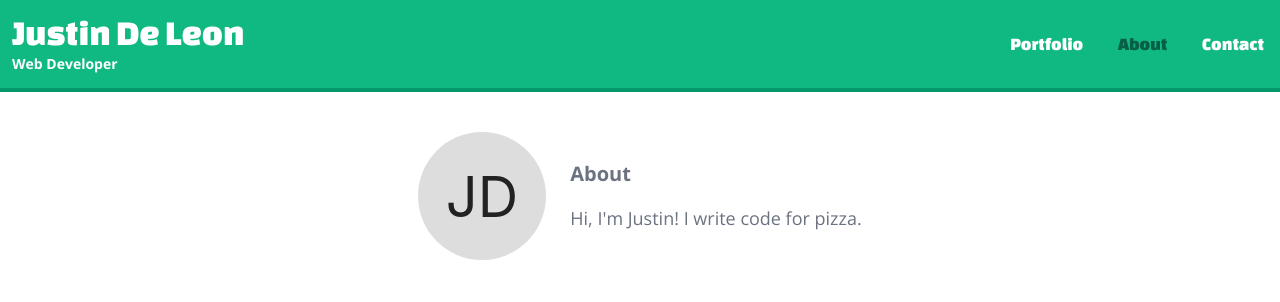
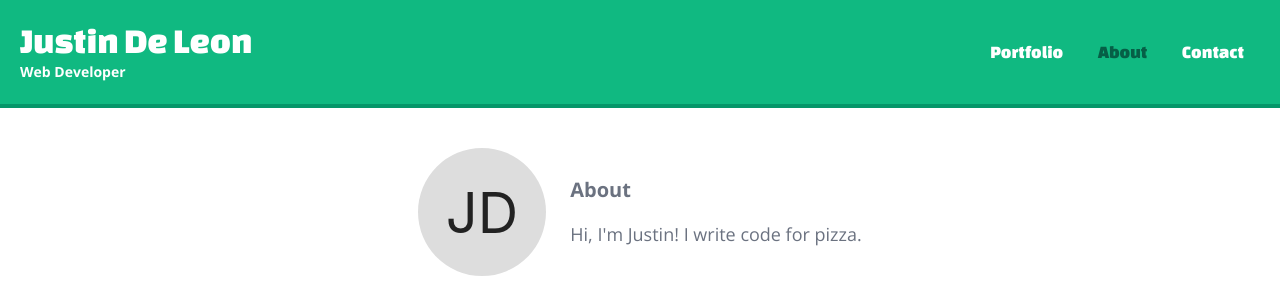
Before and after one commit to jusdeleon/portfolio-tailwind, a plain HTML site: page about.html in a window 1280 px wide. Shown: the top 302 px of the page. Drawn offline with nearby package versions, Linux system fonts and the light colour scheme.

Commit message:
Fix header

```diff
--- a/about.html
+++ b/about.html
@@ -16,8 +16,8 @@
 <body>
     <div class="bg-green-500 md:border-b-4 md:border-green-600 mb-10">
         <div class="md:container md:mx-auto">
-            <div class="md:flex md:justify-between md:items-center md:text-left text-white text-center">
-                <div class="p-3">
+            <div class="text-white text-center md:flex md:justify-between md:items-center md:text-left md:p-5">
+                <div class="py-5 md:py-0">
                     <h1 class="text-4xl">
                         <a href="/index.html">Justin De Leon</a>
                     </h1>
```
Also changed, not shown: contact.html (+2 -2 lines).
